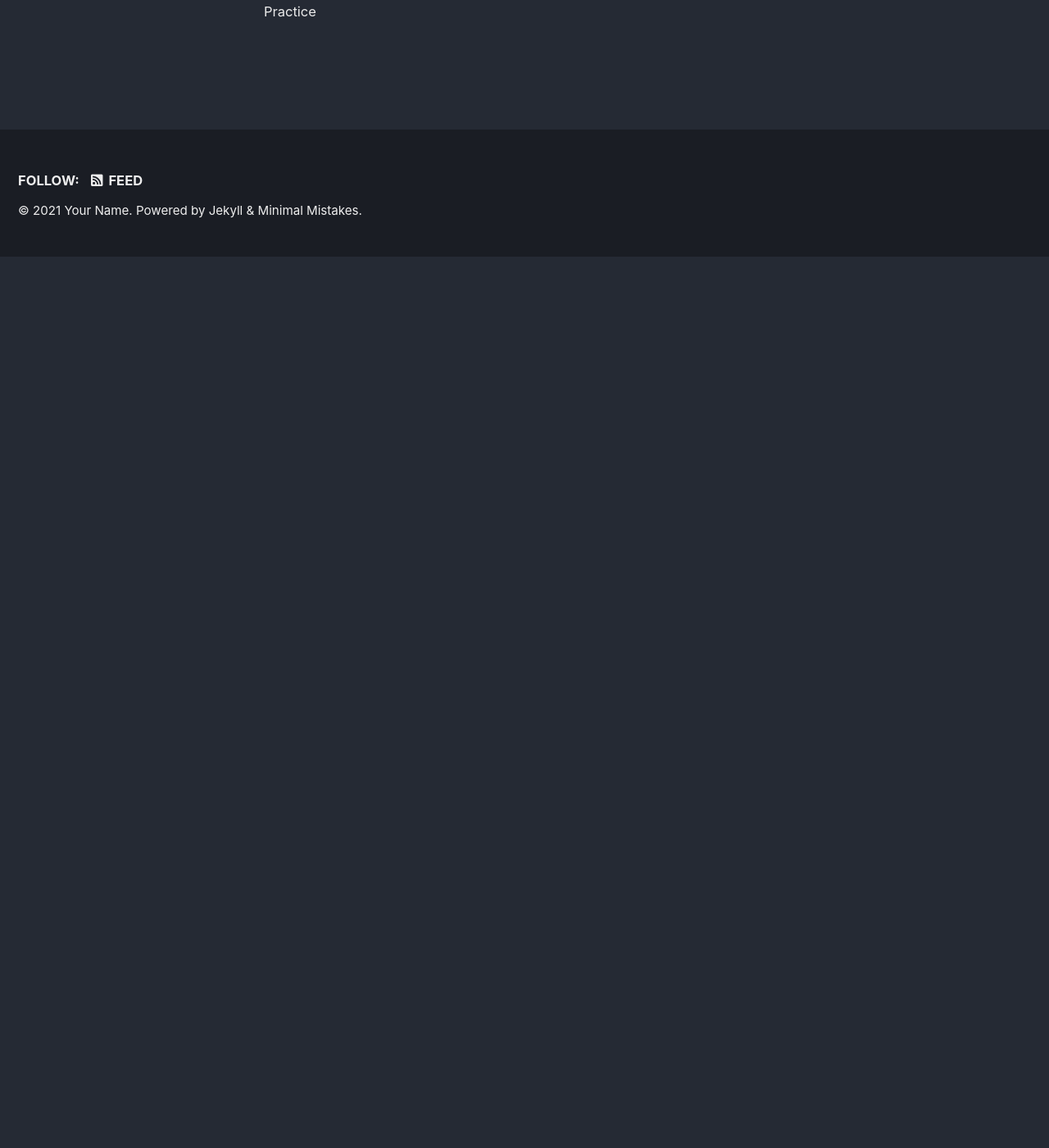
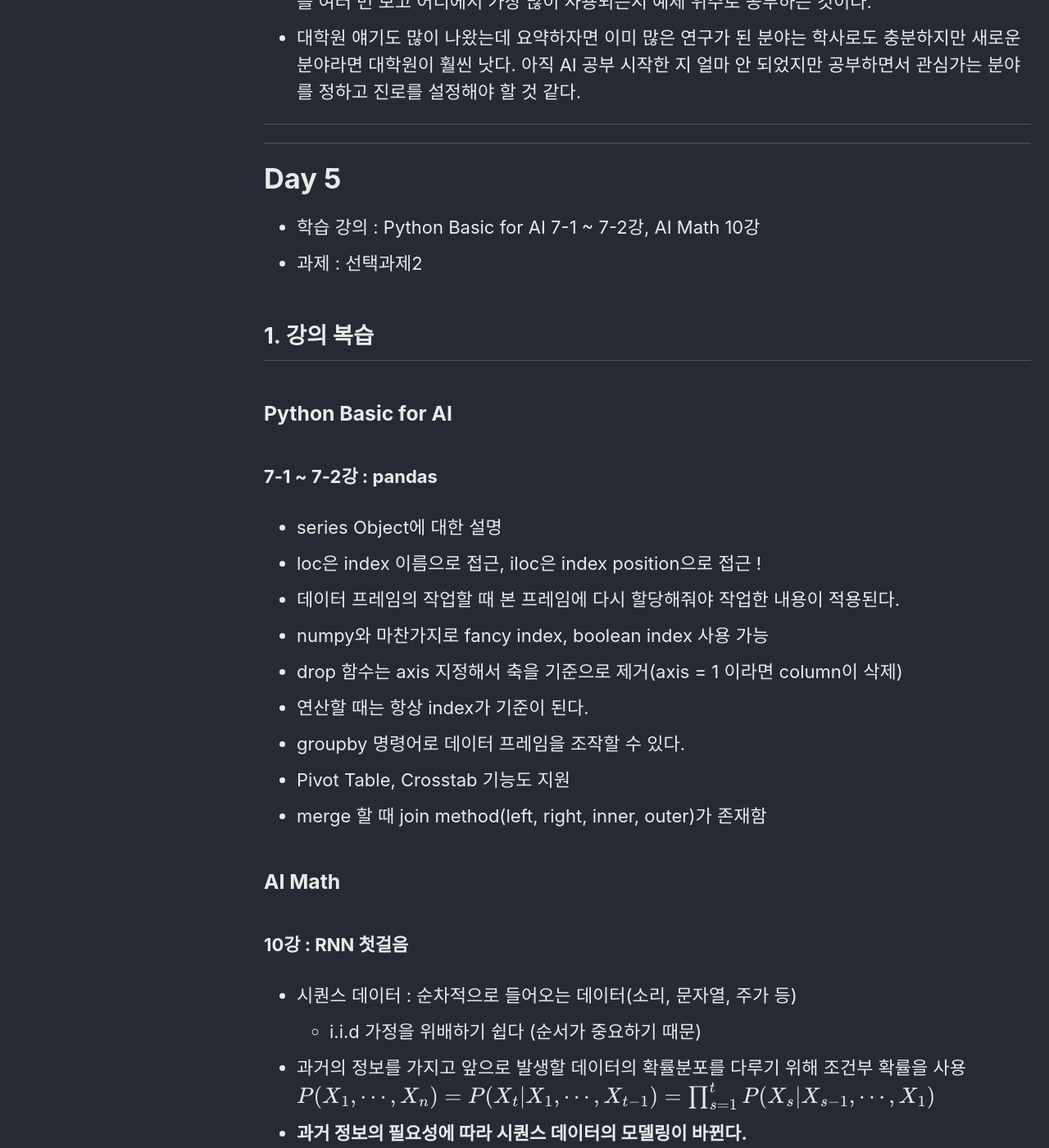
Before and after one commit to gistarrr/gistarrr.github.io, a Jekyll site: the page built from _posts/Ustage/2021-08-02-week_1_day_1.md, in a window 1280 px wide and 1400 px high, scrolled down 11840 px. Shown: the whole window at 82% size. Built offline with Jekyll 4.4.1, drawn with Linux system fonts in a browser that asks for light colours; cached includes are drawn as plain includes; formulas are drawn with MathJax 3; before the commit the page ends 12153 px from its top, so only the background shows below that; some of the changed text lies outside the part shown.

Commit message:
boostcamp2021 week1_day5

```diff
--- a/_posts/Ustage/2021-08-02-week_1_day_1.md
+++ b/_posts/Ustage/2021-08-02-week_1_day_1.md
@@ -84,11 +84,25 @@ last_modified_at: 2021-08-02
 - 과제 : 필수퀴즈 5, 6강, 선택과제 진행
 
 ## 1. 강의 복습
-### Python Basic for AI
-5-1강 : File/Exception/Log handling
-- 적자
+### **Python Basic for AI**
+<br/>
+**5-1강 : File/Exception/Log handling**
+- 예상 가능한 예외, 예상 불가능한 예외가 존재
+  - 예상이 불가능한 경우 Exception handling이 필요하다.
+  - try ~ except 문법을 사용
+- raise, assert 코드를 이용해 에러를 강제로 발생
+- 파일은 텍스트 파일과 바이너리 파일로 나뉜다.
+- file을 open할 때 w 모드와 a 모드의 차이점 : w는 새로 쓰는 것, a는 덧붙여서 쓰는 것(append 개념)
+- os 모듈 사용법 : os.mkdir, os.path.join 등, pathlib 모듈도 있다.
+- Pickle :  파이썬 객체를 영속화(persistence)하는 bulit-in 객체
+- 로그 : 프로그램이 실행되면서 일어나는 정보를 기록한 것
+- login level : debug, info, warning, error, critical
+- 프로그램 실행할 때 설정하는 방법
+  - configparser : 파일에 설정
+  - argparser : 실핼 시점에 설정
 
-5-2강 : Python data handling
+<br/>
+**5-2강 : Python data handling**
 - 적자
 
 ### AI Math
@@ -118,7 +132,7 @@ last_modified_at: 2021-08-02
 - 강의나 퀴즈는 Precourse에서 이미 한 번 했기 때문에 복습하는 차원에서 진행하였다.
 
 ## 3. 참고할 만한 자료
-- [Statistics110](https://www.boostcourse.org/ai152/joinLectures/195039)
+- [Statistics110](https://www.boostcourse.org/ai152/joinLectures/195039){:target="_blank"}
 
 ## 4. 피어세션
 - 필수퀴즈의 베이지안 공식에 대해 질문을 하고 답변을 받았다.
@@ -138,8 +152,9 @@ last_modified_at: 2021-08-02
 - 과제 : 선택과제1, 3
 
 ## 1. 강의 복습
-### Python Basic for AI
-6강 : numpy
+### **Python Basic for AI**
+<br/>
+**6강 : numpy**
 - numpy의 ndarray는 dynamic typing을 지원하지 않는다. -> 하나의 데이터만 가능!
 - reshape를 사용할 때 -1을 통해 size를 자동적으로 계산한다.
 - numpy에서 2차원 배열에 접근할 때 array[0, 1]과 같이 **,**로 접근할 수 있다.
@@ -203,12 +218,13 @@ np.where(a > 0, 3, 2) # True일 때 3, False일 때 2를 대입하여 반환
 
 
 ## 3. 참고할 만한 자료
-- [최대가능도 추정법](https://datascienceschool.net/02%20mathematics/09.02%20%EC%B5%9C%EB%8C%80%EA%B0%80%EB%8A%A5%EB%8F%84%20%EC%B6%94%EC%A0%95%EB%B2%95.html)
-- [중심극한정리](https://ratsgo.github.io/statistics/2017/06/27/normal/)
+- [최대가능도 추정법](https://datascienceschool.net/02%20mathematics/09.02%20%EC%B5%9C%EB%8C%80%EA%B0%80%EB%8A%A5%EB%8F%84%20%EC%B6%94%EC%A0%95%EB%B2%95.html){:target="_blank"}
+- [중심극한정리](https://ratsgo.github.io/statistics/2017/06/27/normal/){:target="_blank"}
 
 ## 4. 피어세션
 - 선택과제1에 대해서 코드 리뷰를 진행
 - 경사 하강법에서 벡터 연산에 대해 한 분의 Peer가 도움이 되는 내용을 공유
+- 자세한 내용은 [Week1_day4](https://github.com/round26/round26/wiki/Week1-Day4){:target="_blank"} 참조
 
 ## 5. 회고
 - 선택과제 3을 하면서 최대가능도 추정법에 대해 구글링을 했는데 선택과제 3과 동일한 글이 나왔다. ~~역시 구글이 짱인가?~~
@@ -220,3 +236,50 @@ np.where(a > 0, 3, 2) # True일 때 3, False일 때 2를 대입하여 반환
 
 **Day 5**
 ===
+- 학습 강의 : Python Basic for AI 7-1 ~ 7-2강, AI Math 10강
+- 과제 : 선택과제2
+
+## 1. 강의 복습
+### Python Basic for AI
+<br/>
+**7-1 ~ 7-2강 : pandas**
+- series Object에 대한 설명
+- loc은 index 이름으로 접근, iloc은 index position으로 접근 !
+- 데이터 프레임의 작업할 때 본 프레임에 다시 할당해줘야 작업한 내용이 적용된다.
+- numpy와 마찬가지로 fancy index, boolean index 사용 가능
+- drop 함수는 axis 지정해서 축을 기준으로 제거(axis = 1 이라면 column이 삭제)
+- 연산할 때는 항상 index가 기준이 된다.
+- groupby 명령어로 데이터 프레임을 조작할 수 있다.
+- Pivot Table, Crosstab 기능도 지원
+- merge 할 때 join method(left, right, inner, outer)가 존재함
+
+### **AI Math**
+<br/>
+**10강 : RNN 첫걸음**
+- 시퀀스 데이터 : 순차적으로 들어오는 데이터(소리, 문자열, 주가 등)
+  - i.i.d 가정을 위배하기 쉽다 (순서가 중요하기 때문)
+- 과거의 정보를 가지고 앞으로 발생할 데이터의 확률분포를 다루기 위해 조건부 확률을 사용
+$$P(X_1,\cdots,X_n) = P(X_t|X_1,\cdots,X_{t-1})=\prod_{s=1}^tP(X_s|X_{s-1},\cdots,X_1)$$
+- **과거 정보의 필요성에 따라 시퀀스 데이터의 모델링이 바뀐다.**
+
+## 2. 새로 알게된 내용 / 고민한 내용 (강의, 과제, 퀴즈)
+- BPTT에 대해 공부하면서 역전파 알고리즘에 대해 더 자세하게 공부할 수 있었다.
+- 경사 하강법과 역전파의 수식적 이해를 높였다.
+- pandas 사용법에 많이 알 수 있었다.
+
+
+## 3. 참고할 만한 자료
+- [경사하강법](https://towardsdatascience.com/linear-regression-using-gradient-descent-97a6c8700931){:target="_blank"}
+- [RNN](https://www.youtube.com/watch?v=RrB605Mbpic){:target="_blank"}
+- [BPTT](https://m.blog.naver.com/infoefficien/221210061511){:target="_blank"}
+
+## 4. 피어세션
+- 서로 참고한 사이트 공유
+- 필수과제 5에서 split()와 split(' ')의 차이점에 대해 논의
+- 선택과제 2에 대해 많은 얘기를 했지만 해결하지 못했다. 주말을 이용해 공부 후 다시 논의
+- 슬랙 채널을 활성화 하자!
+- 자세한 내용은 [Week1_day5](https://github.com/round26/round26/wiki/Week1-Day5){:target="_blank"} 참조
+
+## 5. 회고
+- pandas에 대해 약간 헷갈리는 부분이 있지만 실습을 진행하면서 강의 영상을 참고하면 충분히 습득할 수 있을 것이라고 판단된다.
+- RNN 부분과 확률론에서 어려움이 있었다. 주말과 부스트캠프 외적인 시간을 이용해서 추가적인 학습을 해야할 것 같다.
```
